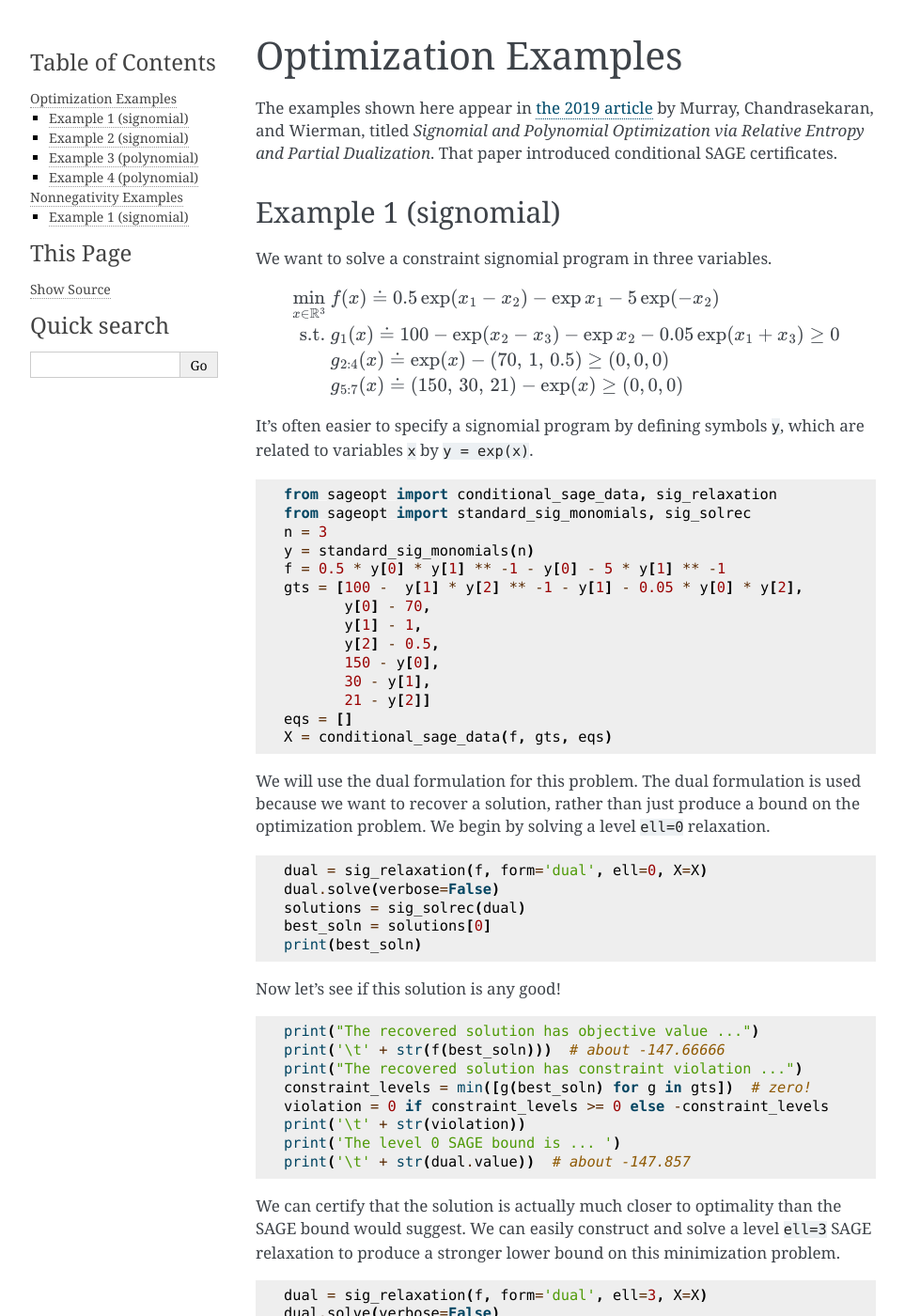
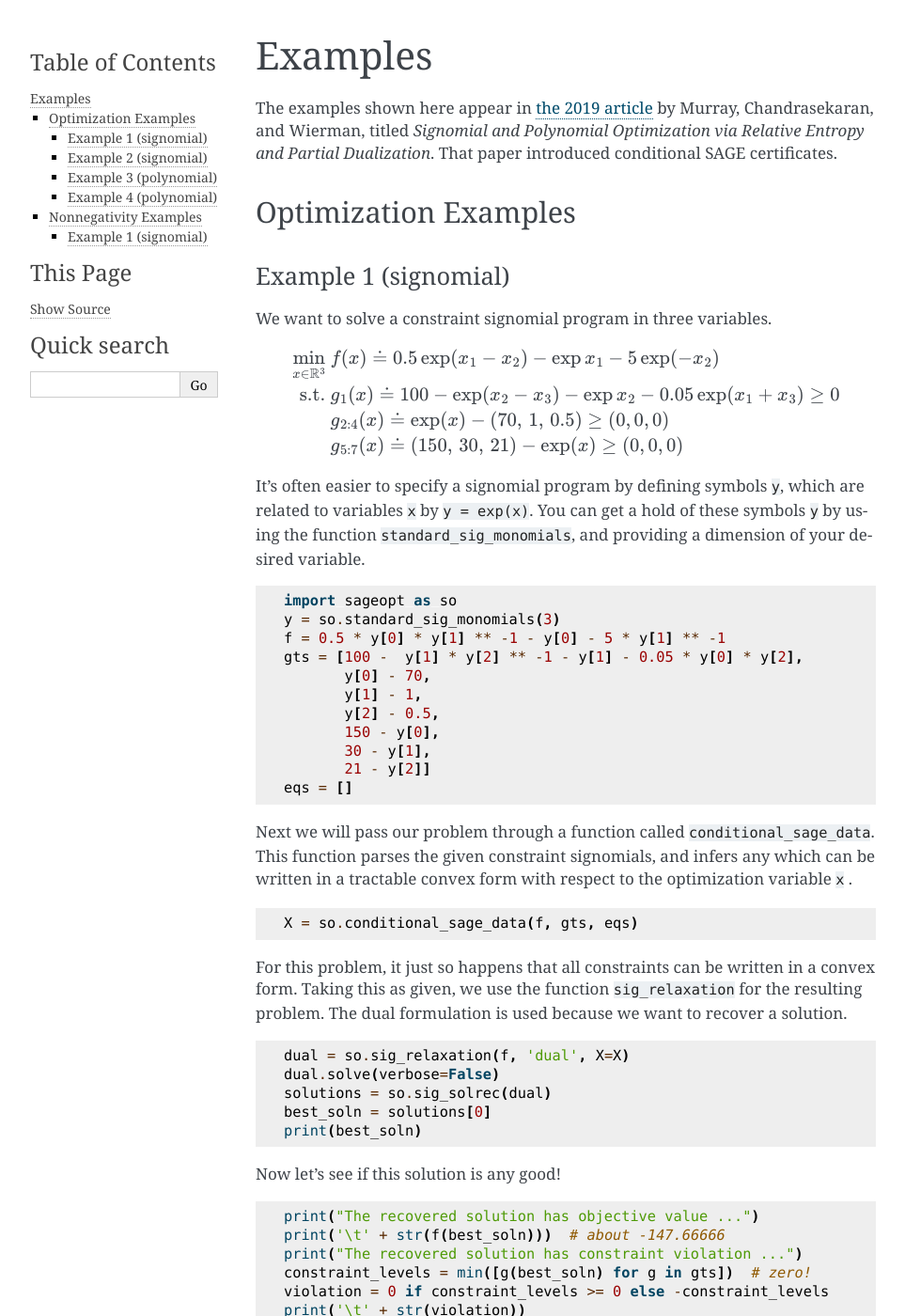
Before and after one commit to rileyjmurray/sageopt, a Sphinx documentation site: the page built from docs/source/examples/relative_entropy_and_partial_dualization.rst, in a window 1280 px wide and 1400 px high. Shown: the whole window at 94% size, without its empty margins (148-1111 px from the left). Built offline with Sphinx 7.4.7, drawn with Linux system fonts in a browser that asks for light colours; some of the changed text lies outside the part shown.

```diff
--- a/docs/source/examples/relative_entropy_and_partial_dualization.rst
+++ b/docs/source/examples/relative_entropy_and_partial_dualization.rst
@@ -1,16 +1,19 @@
 .. toctree::
-   :maxdepth: 2
+   :maxdepth: 1
 
-Optimization Examples
-=====================
+Examples
+========
 
 The examples shown here appear in `the 2019 article <https://arxiv.org/abs/1907.00814>`_ by Murray, Chandrasekaran,
 and Wierman, titled *Signomial and Polynomial Optimization via Relative Entropy and Partial Dualization*. That paper
 introduced conditional SAGE certificates.
 
+Optimization Examples
+---------------------
+
 
 Example 1 (signomial)
----------------------
+~~~~~~~~~~~~~~~~~~~~~
 
 We want to solve a constraint signomial program in three variables.
 
@@ -24,12 +27,11 @@ We want to solve a constraint signomial program in three variables.
     \end{align*}
 
 It's often easier to specify a signomial program by defining symbols ``y``,
-which are related to variables ``x`` by ``y = exp(x)``. ::
+which are related to variables ``x`` by ``y = exp(x)``. You can get a hold of these symbols ``y`` by using the
+function ``standard_sig_monomials``, and providing a dimension of your desired variable. ::
 
-    from sageopt import conditional_sage_data, sig_relaxation
-    from sageopt import standard_sig_monomials, sig_solrec
-    n = 3
-    y = standard_sig_monomials(n)
+    import sageopt as so
+    y = so.standard_sig_monomials(3)
     f = 0.5 * y[0] * y[1] ** -1 - y[0] - 5 * y[1] ** -1
     gts = [100 -  y[1] * y[2] ** -1 - y[1] - 0.05 * y[0] * y[2],
            y[0] - 70,
@@ -39,14 +41,21 @@ which are related to variables ``x`` by ``y = exp(x)``. ::
            30 - y[1],
            21 - y[2]]
     eqs = []
-    X = conditional_sage_data(f, gts, eqs)
 
-We will use the dual formulation for this problem. The dual formulation is used because we want to recover a solution,
-rather than just produce a bound on the optimization problem. We begin by solving a level ``ell=0`` relaxation. ::
+Next we will pass our problem through a function called ``conditional_sage_data``. This function parses the given
+constraint signomials, and infers any which can be written in a tractable convex form with respect to the
+optimization variable ``x``
+. ::
 
-    dual = sig_relaxation(f, form='dual', ell=0, X=X)
+  X = so.conditional_sage_data(f, gts, eqs)
+
+For this problem, it just so happens that all constraints can be written in a convex form. Taking this as given, we use
+the function ``sig_relaxation``
+for the resulting problem. The dual formulation is used because we want to recover a solution. ::
+
+    dual = so.sig_relaxation(f, 'dual', X=X)
     dual.solve(verbose=False)
-    solutions = sig_solrec(dual)
+    solutions = so.sig_solrec(dual)
     best_soln = solutions[0]
     print(best_soln)
 
@@ -65,13 +74,13 @@ We can certify that the solution is actually much closer to optimality than the
 easily construct and solve a level ``ell=3`` SAGE relaxation to produce a stronger lower bound on this minimization
 problem. ::
 
-    dual = sig_relaxation(f, form='dual', ell=3, X=X)
+    dual = so.sig_relaxation(f, 'dual', ell=3, X=X)
     dual.solve(verbose=False)
     print('The level 3 SAGE bound is ... ')
     print('\t' + str(dual.value))  # about  -147.6666
 
 Example 2 (signomial)
----------------------
+~~~~~~~~~~~~~~~~~~~~~
 
 We want to solve the following equality-constrained signomial program.
 
@@ -93,7 +102,8 @@ difficult. Thus we show this problem in two forms: once with the equality constr
 constraint is used to *define* a value of :math:`P` (which we can then substitute into the rest of the formulation).
 First we show the case with the equality constraint. ::
 
-   x = standard_sig_monomials(4)
+   import sageopt as so
+   x = so.standard_sig_monomials(4)
    A = x[:3]
    P = x[3]
    f = 1e4 * sum(A)
@@ -109,9 +119,9 @@ First we show the case with the equality constraint. ::
    ]
    gts = main_gts + bounds
    eqs = [70.7107 / A[0] + P / A[0] - P / A[2]]
-   X = conditional_sage_data(f, bounds, [])
-   prim = sig_constrained_relaxation(f, main_gts, eqs, 'primal', 0, 1, 0, X)
-   dual = sig_constrained_relaxation(f, main_gts, eqs, 'dual', 0, 1, 0, X)
+   X = so.conditional_sage_data(f, bounds, [])
+   prim = so.sig_constrained_relaxation(f, main_gts, eqs, 'primal', X=X)
+   dual = so.sig_constrained_relaxation(f, main_gts, eqs, 'dual', X=X)
    prim.solve(verbose=False)
    dual.solve(verbose=False)
    print('\n')
@@ -119,10 +129,10 @@ First we show the case with the equality constraint. ::
    print(dual.value)
 
 The equality constraint in this problem creates an unnecessary challenge in solution recovery. Since we usually want
-to recover optimal solutions, we reformulate the problem after substituting :math:`P \leftarrow 70.7107 A_3 / (A_1 + A_3)`, and clearing the denominator :math:`(A_1 + A_3)` from constraints which involved :math:`P`. ::
+to recover optimal solutions, we reformulate the problem by substituting :math:`P \leftarrow 70.7107 A_3 / (A_1 + A_3)
+`, and clearing the denominator :math:`(A_1 + A_3)` from constraints which involved :math:`P`. ::
 
-   n = 3
-   A = standard_sig_monomials(n)
+   A = so.standard_sig_monomials(3)
    f = 1e4 * sum(A)
    main_gts = [
        1e4 + 1e-2 * A[2] / A[0] - 7.0711 / A[0],
@@ -136,17 +146,17 @@ to recover optimal solutions, we reformulate the problem after substituting :mat
        A[0] - 69.7107 * A[2], (1e8 * 70.7107 - 1) - A[0] / A[2]
    ]
    gts = main_gts + bounds
-   X = conditional_sage_data(f, gts, [])
-   dual = sig_constrained_relaxation(f, main_gts, [], 'dual', 0, 1, 0, X)
+   X = so.conditional_sage_data(f, gts, [])
+   dual = so.sig_constrained_relaxation(f, main_gts, [], 'dual', X=X)
    dual.solve()
    print('\n')
    print(dual.value)
-   solns = sig_solrec(dual)
+   solns = so.sig_solrec(dual)
    print(f(solns[0]))
 
 
 Example 3 (polynomial)
-----------------------
+~~~~~~~~~~~~~~~~~~~~~~
 
 In this example, we minimize
 
@@ -156,24 +166,21 @@ In this example, we minimize
 
 over :math:`x \in [-1/2, 1/2]^7`. We also want to recover optimal solutions. ::
 
-
-   from sageopt import standard_poly_monomials, conditional_sage_data
-   from sageopt import poly_solrec, poly_constrained_relaxation
    import numpy as np
-
-   n = 7
-   x = standard_poly_monomials(n)
+   import sageopt as so
+   x = so.standard_poly_monomials(7)
    f = 0
-   for i in range(n):
-       sel = np.ones(n, dtype=bool)
+   for i in range(7):
+       sel = np.ones(7, dtype=bool)
        sel[i] = False
        f -= 64 * np.prod(x[sel])
-   gts = [0.25 - x[i]**2 for i in range(n)]  # -0.5 <= x[i] <= 0.5 for all i.
-   X = conditional_sage_data(f, gts, [])
-   dual = poly_constrained_relaxation(f, gts=[], eqs=[], form='dual', X=X)
+       # ^ use simple NumPy functions to construct Polynomials!
+   gts = [0.25 - x[i]**2 for i in range(7)]  # -.5 <= x[i] <= .5
+   X = so.conditional_sage_data(f, gts, [])
+   dual = so.poly_constrained_relaxation(f, [], [], 'dual', X=X)
    dual.solve(verbose=False, solver='MOSEK')
    print()
-   solns = poly_solrec(dual)
+   solns = so.poly_solrec(dual)
    for sol in solns:
        print(sol)
 
@@ -181,7 +188,7 @@ You can also try this example with ECOS. When using ECOS, you might want to use
 in ``sageopt.local_refinement``.
 
 Example 4 (polynomial)
-----------------------
+~~~~~~~~~~~~~~~~~~~~~~
 
 We want to solve a degree six polynomial optimization problem in six variables.
 
@@ -200,10 +207,9 @@ We want to solve a degree six polynomial optimization problem in six variables.
 
 The ``sageopt`` approach to this problem is to write it first as a signomial program, and then perform solution recovery with consideration to the underlying polynomial structure. The solution recovery starts with ``sig_solrec`` as normal, but then we refine the solution with a special function ``local_refine_polys_from_sigs``. ::
 
-   from sageopt import standard_sig_monomials, local_refine_polys_from_sigs
-   from sageopt import sig_constrained_relaxation, sig_solrec
+   import sageopt as so
 
-   x = standard_sig_monomials(6)
+   x = so.standard_sig_monomials(6)
    f = x[0]**6 - x[1]**6 + x[2]**6 - x[3]**6 + x[4]**6 - x[5]**6 + x[0] - x[1]
 
    expr1 = 2*x[0]**6 + 3*x[1]**2 + 2*x[0]*x[1] + 2*x[2]**6 + 3*x[3]**2 + 2*x[2]*x[3] + 2*x[4]**6 + 3*x[5]**2 + 2*x[4]*x[5]
@@ -216,10 +222,10 @@ The ``sageopt`` approach to this problem is to write it first as a signomial pro
    gts = [expr3, expr4, expr5, 1 - expr1, 1 - expr2, 1 - expr3, 1 - expr4, 1 - expr5]
    eqs = []
 
-   dual = sig_constrained_relaxation(f, gts, eqs, 'dual', 1, 1, 0)
+   dual = so.sig_constrained_relaxation(f, gts, eqs, 'dual', p=1, q=1, ell=0)
    dual.solve(verbose=False, solver='MOSEK')  # ECOS fails
-   x0 = sig_solrec(dual)[0]
-   x_star = local_refine_polys_from_sigs(f, gts, eqs, x0)
+   x0 = so.sig_solrec(dual)[0]
+   x_star = so.local_refine_polys_from_sigs(f, gts, eqs, x0)
 
    print()
    print(dual.value)
@@ -229,7 +235,7 @@ The ``sageopt`` approach to this problem is to write it first as a signomial pro
 
 
 Nonnegativity Examples
-======================
+----------------------
 
 Although sageopt is designed around optimization, the mechanism by which sageopt operates is to certify nonnegativity
 by decomposing a given function into a "Sum of AGE-functions". These AGE functions are nonnegative, and can be proven
@@ -238,7 +244,7 @@ find yourself in this situation if a numerical solver seemed to struggle with a
 that. Here we show how to get a hold on these AGE functions, from a given SAGE relaxation.
 
 Example 1 (signomial)
----------------------
+~~~~~~~~~~~~~~~~~~~~~
 
 Consider the following optimization problem:
 
@@ -253,15 +259,14 @@ Consider the following optimization problem:
 
 We can produce a bound on this minimum with a primal SAGE relaxation. ::
 
-   from sageopt import conditional_sage_data, sig_relaxation
-   from sageopt import standard_sig_monomials, Signomial
-   y = standard_sig_monomials(3)
+   import sageopt as so
+   y = so.standard_sig_monomials(3)
    f = 0.5 * y[0] * y[1] ** -1 - y[0] - 5 * y[1] ** -1
    gts = [100 -  y[1] * y[2] ** -1 - y[1] - 0.05 * y[0] * y[2],
           y[0] - 70, y[1] - 1, y[2] - 0.5,
           150 - y[0], 30 - y[1], 21 - y[2]]
-   X = conditional_sage_data(f, gts, [])
-   prim = sig_relaxation(f, form='primal', ell=0, X=X)
+   X = so.conditional_sage_data(f, gts, [])
+   prim = so.sig_relaxation(f, form='primal', ell=0, X=X)
    prim.solve(solver='ECOS')
    print(prim.value)  # about -147.857
 
@@ -269,19 +274,19 @@ As long as the solver (here, ECOS) succeeds in solving the problem, the function
 nonnegative over the set represented by ``X``. The intended proof that ``f - prim.value`` is nonnegative comes from
 the AGE functions participating in its decomposition. We can recover those functions as follows ::
 
-   sage_constraint = prim.user_cons[0]
+   sage_constraint = prim.user_cons[0]  # a PrimalCondSageCone object
    alpha = sagecon.lifted_alpha[:, :f.n]
    agefunctions = []
    for ci in sagecon.age_vectors.values():
-       s = Signomial(alpha, ci.value)
+       s = so.Signomial(alpha, ci.value)
        agefunctions.append(s)
 
-You should find that one of these AGE functions has very small positive coefficients, and large negative term. We can
+You should find that one of these AGE functions has very small positive coefficients, and a large negative term. We can
 investigate this suspicious AGE function further. Specifically, we can transform the suspicious AGE function into a
 convex function, and then solve a constrained convex optimization problem using a function from ``scipy``. ::
 
-   suspect_age = agefunctions[1]
-   convex_suspect_age = y[1] * suspect_age
+   suspicious_age = agefunctions[1]
+   convexified_suspicious_age = y[1] * suspicious_age
    import numpy as np
    from scipy.optimize import fmin_cobyla
    def sample_initial_point():
--- a/docs/source/index.rst
+++ b/docs/source/index.rst
@@ -61,7 +61,7 @@ Because the generalization follows so transparently from the original idea of SA
 "SAGE certificates" in reference to the most general idea.
 
 .. toctree::
-   :maxdepth: 1
+   :maxdepth: 3
 
    Installation <install>
 
```
Also changed, not shown: other parts of docs/source/examples/relative_entropy_and_partial_dualization.rst (+3 -1 lines), docs/source/api_reference/sageopt.coniclifts.rst (+60 -8 lines), docs/source/api_reference/sageopt.sage_polynomials.rst (+37 -3 lines), docs/source/api_reference/sageopt.sage_signomials.rst (+11 -1 lines), 6 other files.
